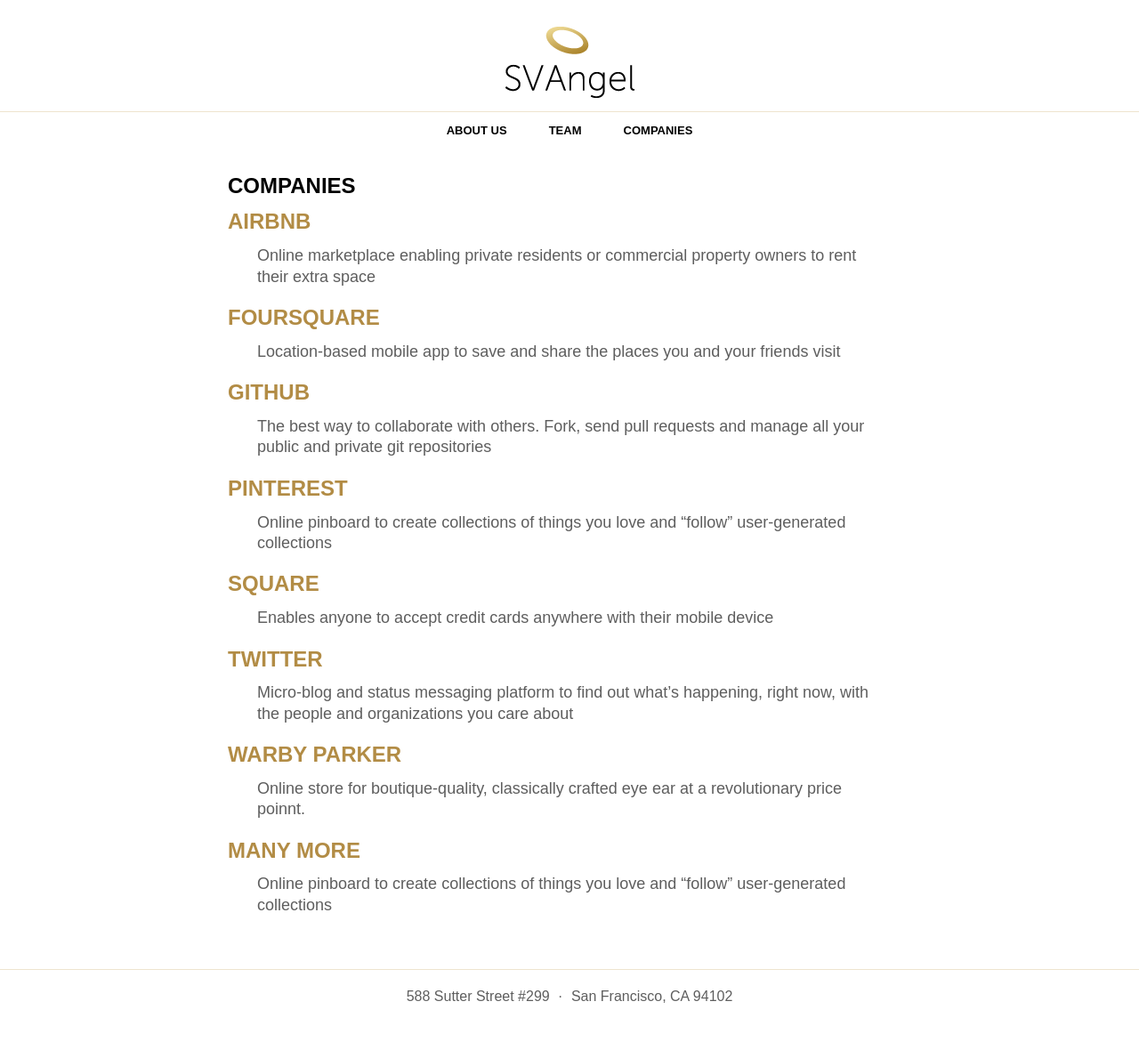
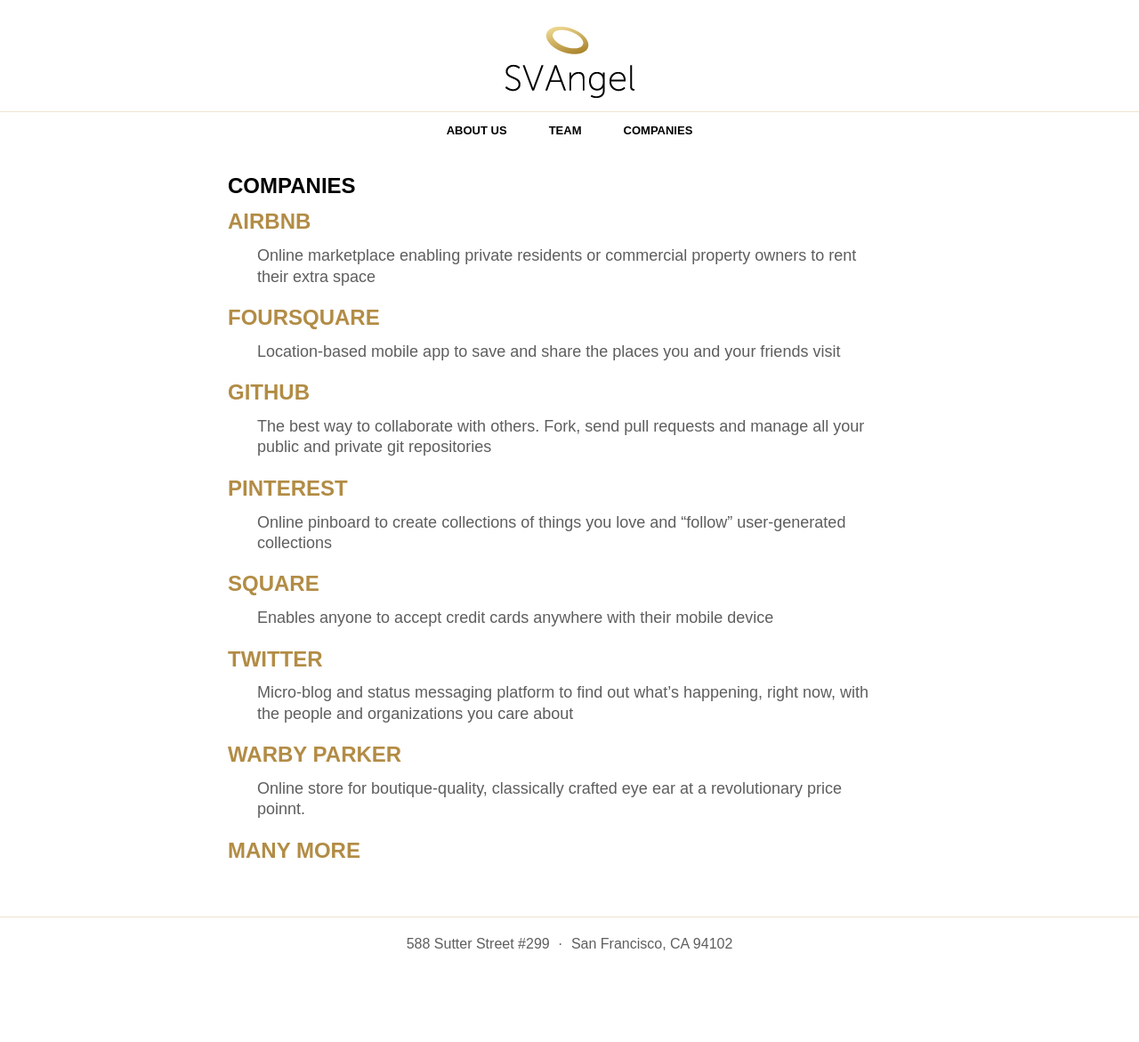
Before and after one commit to beausmith/svangel.github.com, a Jekyll site: the page built from companies/index.markdown, in a window 1280 px wide. Shown: the whole page at 89% size. Built offline with Jekyll 4.4.1, drawn with Linux system fonts in a browser that asks for light colours; Markdown is read by kramdown in place of the engine named in the settings; after the commit the page ends 1112 px from its top, so only the background shows below that.

Commit message:
removed "many more" description

```diff
--- a/companies/index.markdown
+++ b/companies/index.markdown
@@ -29,4 +29,3 @@ name: companies
   Online store for boutique-quality, classically crafted eye ear at a revolutionary price poinnt.
 
 * ## Many more
-  Online pinboard to create collections of things you love and "follow" user-generated collections
```
